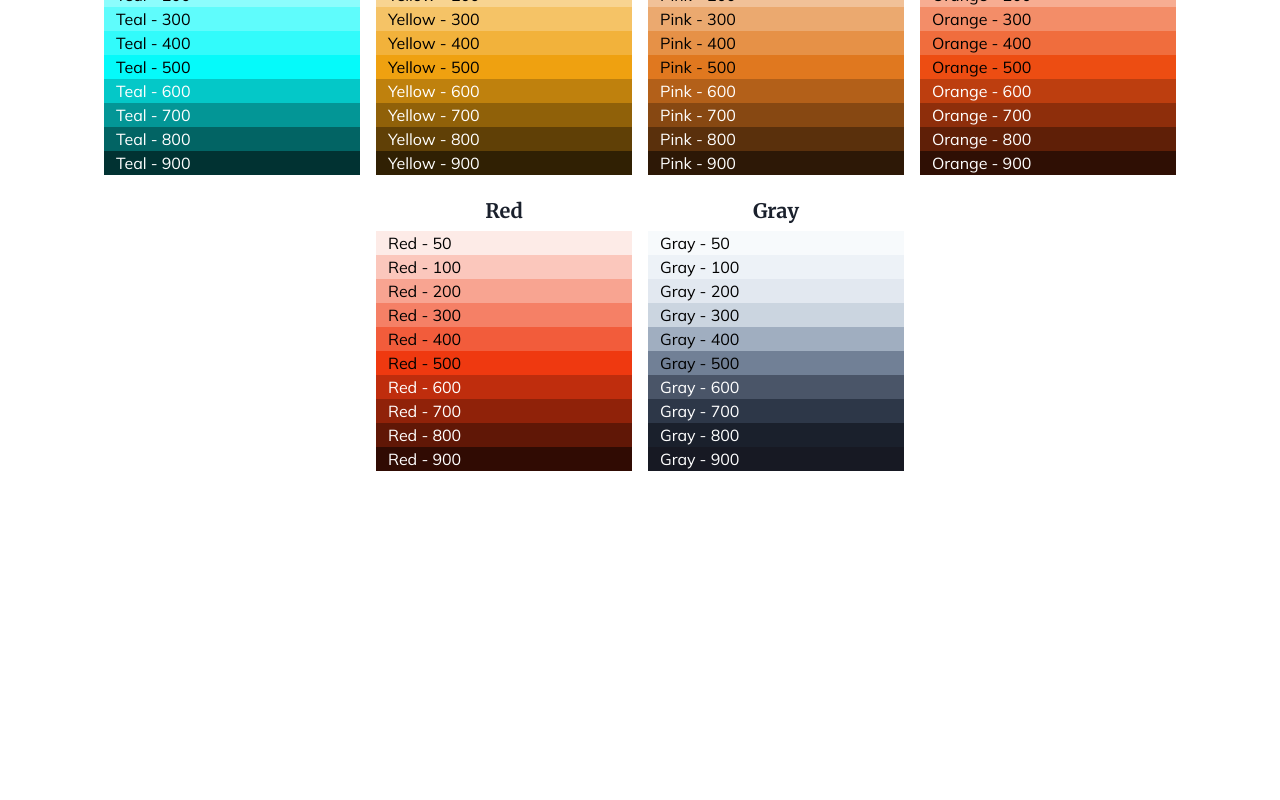
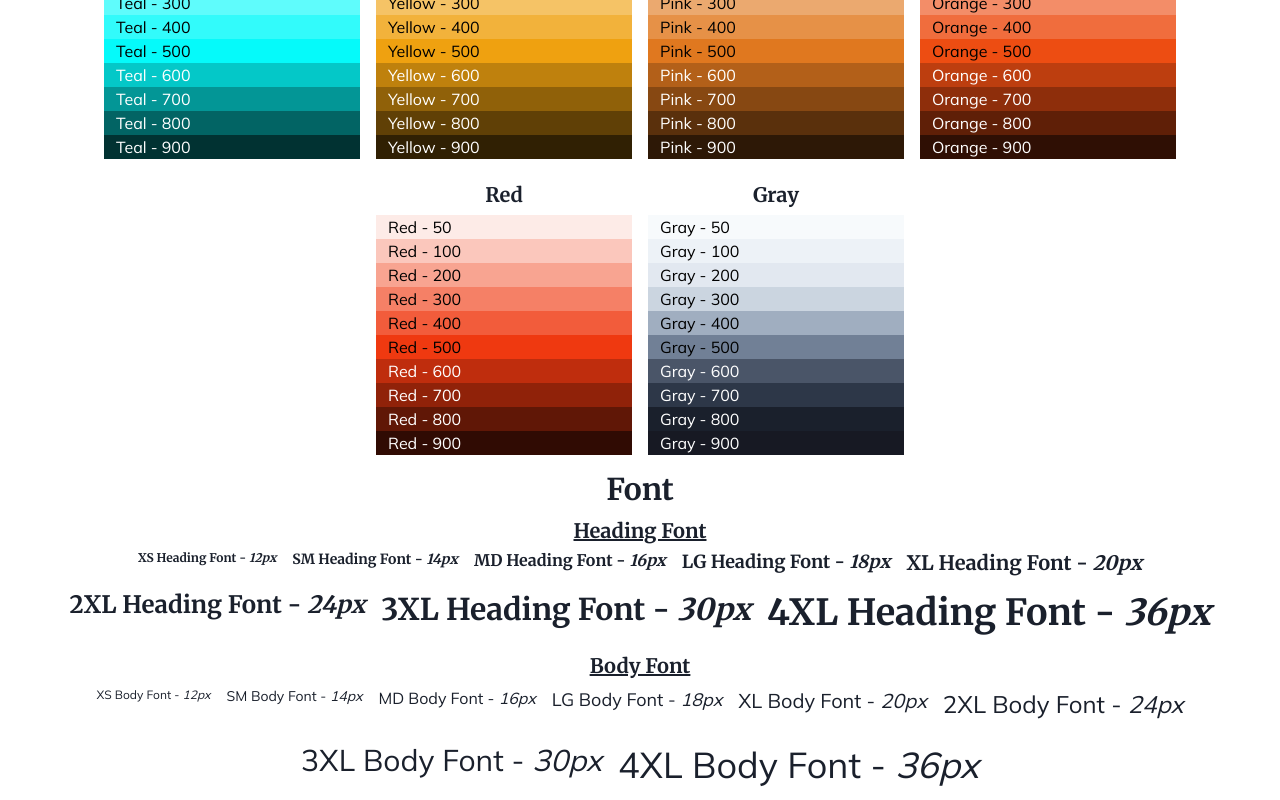
Before and after one commit to kentond18/mobile-style-guide, a Next.js app: page / in a window 1280 px wide. Shown: the part 257-1057 px from the top of the page. Before the commit the page ends 800 px from the top, so only its background shows below. Built offline with nearby package versions, Linux system fonts and the light colour scheme.

Commit message:
adding font to the style guide

```diff
--- a/pages/_app.js
+++ b/pages/_app.js
@@ -1,5 +1,7 @@
 import "@fontsource/mulish/400.css";
 import "@fontsource/merriweather/700.css";
+import "@fontsource/merriweather/900.css";
+import "@fontsource/merriweather/700-italic.css";
 
 import { ChakraProvider } from "@chakra-ui/react";
 import theme from "../styles/theme";
--- /dev/null
+++ b/pages/components/FontDisplay.js
@@ -0,0 +1,38 @@
+import { Box, Heading, Text } from "@chakra-ui/layout";
+
+const FontDisplay = ({ size, type }) => {
+	if (!size) size = "xs";
+	if (!type) type = "Body";
+
+	const fontSize = {
+		XS: "12px",
+		SM: "14px",
+		MD: "16px",
+		LG: "18px",
+		XL: "20px",
+		"2XL": "24px",
+		"3XL": "30px",
+		"4XL": "36px",
+	};
+
+	if (type == "Heading")
+		return (
+			<Box p="2">
+				<Heading fontSize={size} textAlign="center">
+					{size.toUpperCase()} {type} Font -{" "}
+					<i>{fontSize[size.toUpperCase()]}</i>
+				</Heading>
+			</Box>
+		);
+	if (type == "Body")
+		return (
+			<Box p="2">
+				<Text fontSize={size} textAlign="center">
+					{size.toUpperCase()} {type} Font -{" "}
+					<i>{fontSize[size.toUpperCase()]}</i>
+				</Text>
+			</Box>
+		);
+};
+
+export default FontDisplay;
--- a/pages/index.js
+++ b/pages/index.js
@@ -2,8 +2,11 @@ import { Box, Flex, Heading } from "@chakra-ui/layout";
 import Head from "next/head";
 import styles from "../styles/Home.module.scss";
 import Color from "./components/Color";
+import FontDisplay from "./components/FontDisplay";
 
 export default function Home() {
+	const sizes = ["XS", "SM", "MD", "LG", "XL", "2XL", "3XL", "4XL"];
+
 	return (
 		<div>
 			<Head>
@@ -17,8 +20,8 @@ export default function Home() {
 						Style Guide
 					</Heading>
 
-					<Box>
-						<Heading py="3" size="lg" textAlign="center">
+					<Box id="colors">
+						<Heading pt="2" size="lg" textAlign="center">
 							Colours
 						</Heading>
 						<Flex
@@ -34,6 +37,57 @@ export default function Home() {
 							<Color />
 						</Flex>
 					</Box>
+					<Box>
+						<Heading pt="2" size="lg" textAlign="center">
+							Font
+						</Heading>
+						<Heading
+							size="md"
+							textAlign="center"
+							pt="3"
+							textDecor="underline"
+						>
+							Heading Font
+						</Heading>
+						<Flex
+							flexDir={{ sm: "column", md: "row" }}
+							flexWrap="wrap"
+							justify="center"
+						>
+							{sizes.map((e, i) => {
+								return (
+									<FontDisplay
+										size={e.toLowerCase()}
+										key={i}
+										type="Heading"
+									/>
+								);
+							})}
+						</Flex>
+						<Heading
+							size="md"
+							textAlign="center"
+							pt="3"
+							textDecor="underline"
+						>
+							Body Font
+						</Heading>
+						<Flex
+							flexDir={{ sm: "column", md: "row" }}
+							flexWrap="wrap"
+							justify="center"
+						>
+							{sizes.map((e, i) => {
+								return (
+									<FontDisplay
+										size={e.toLowerCase()}
+										key={i}
+										type="Body"
+									/>
+								);
+							})}
+						</Flex>
+					</Box>
 				</Flex>
 			</body>
 		</div>
```
